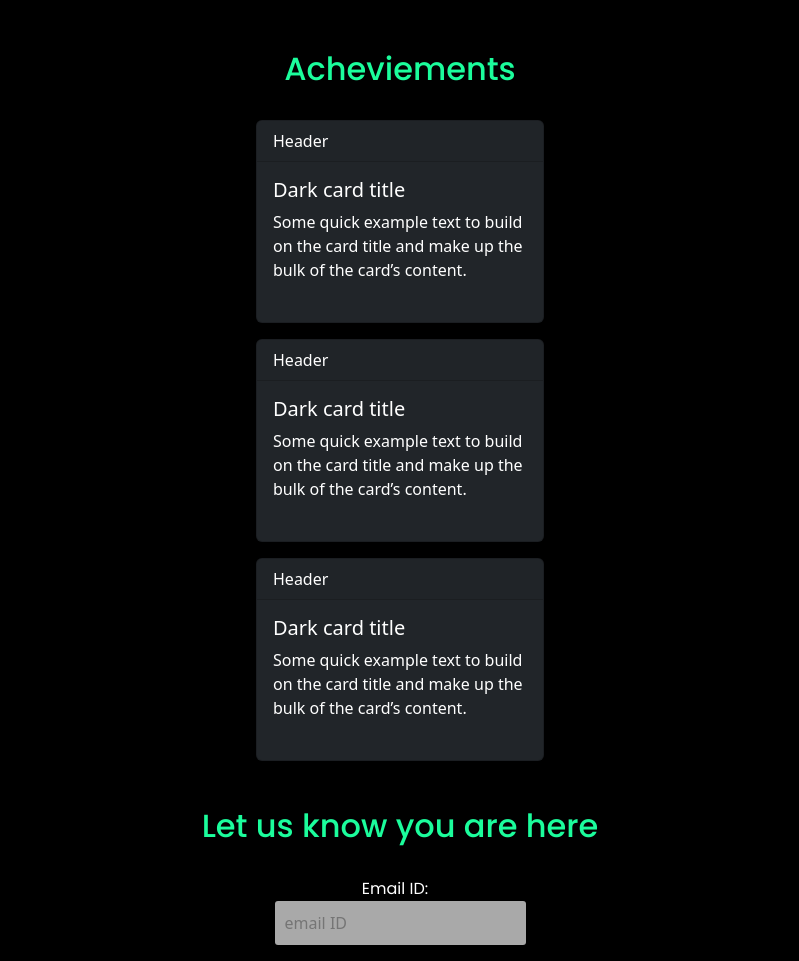
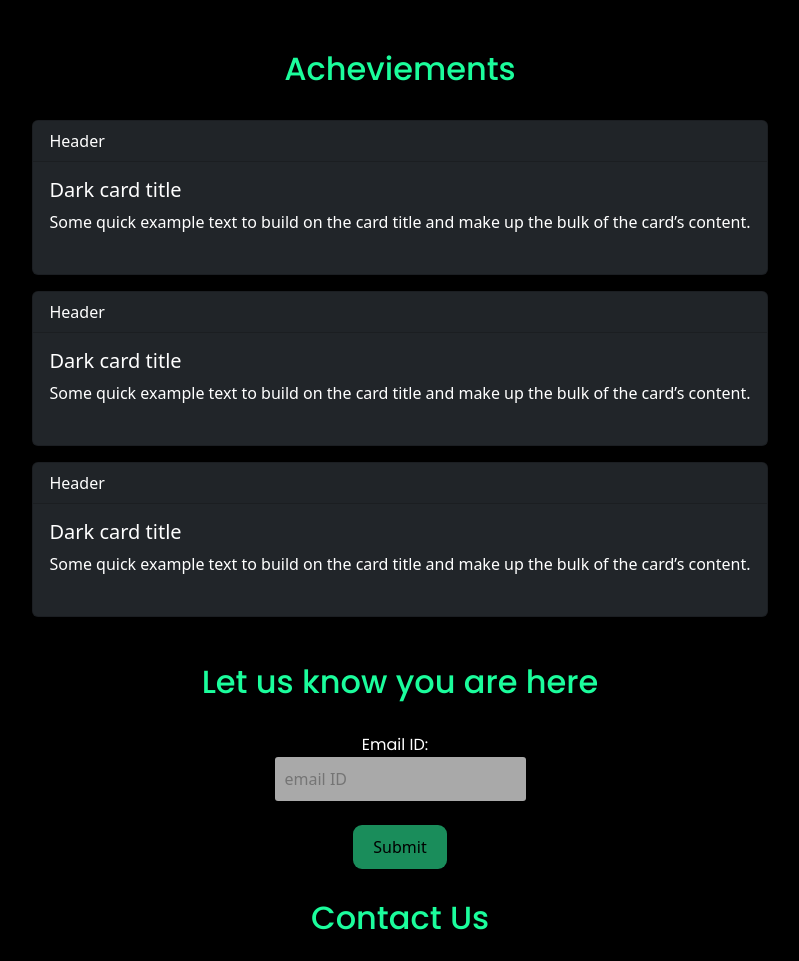
Before and after one commit to Bala05072003/WAD-PROJECT-MERN-TEAM, a plain HTML site: page html/main.html in a window 1280 px wide. Shown: the part 2860-3821 px from the top of the page, without its empty margins (240-1039 px from the left). Drawn offline with nearby package versions, Linux system fonts and the light colour scheme; a web font is replaced by a local one.

Commit message:
latest_commit

```diff
--- a/css/main.css
+++ b/css/main.css
@@ -508,6 +508,7 @@ body {
     text-align: start;
     width: 700;
   }
+
 }
 
 
--- a/html/main.html
+++ b/html/main.html
@@ -109,7 +109,7 @@
   <div class="acheivements">
     <h2 class="welcome">Acheviements</h2>
     <br />
-    <div class="card text-bg-dark mb-3" style="max-width: 18rem">
+    <div class="card text-bg-dark mb-3">
       <div class="card-header">Header</div>
       <div class="card-body">
         <h5 class="card-title">Dark card title</h5>
@@ -121,7 +121,7 @@
       <br />
     </div>
 
-    <div class="card text-bg-dark mb-3" style="max-width: 18rem">
+    <div class="card text-bg-dark mb-3">
       <div class="card-header">Header</div>
       <div class="card-body">
         <h5 class="card-title">Dark card title</h5>
@@ -133,7 +133,7 @@
       <br />
     </div>
 
-    <div class="card text-bg-dark mb-3" style="max-width: 18rem">
+    <div class="card text-bg-dark mb-3">
       <div class="card-header">Header</div>
       <div class="card-body">
         <h5 class="card-title">Dark card title</h5>
@@ -223,6 +223,8 @@
     </div>
   </div>
 </body>
+<script src="https://cdnjs.cloudflare.com/ajax/libs/gsap/3.12.2/gsap.min.js"></script>
 <script src="https://cdnjs.cloudflare.com/ajax/libs/gsap/3.12.2/ScrollTrigger.min.js"></script>
 <script src="/js/main.js"></script>
+
 </html>
```
